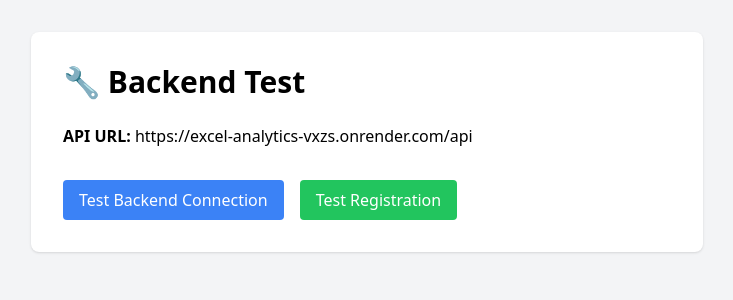
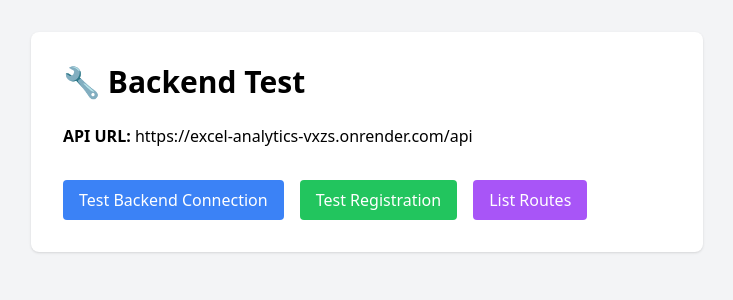
Before and after one commit to Anisha1121/Excel-Analytics, a React (Vite) app in the folder frontend/: page / in a window 1280 px wide. Shown: the top 300 px of the page, without its empty margins (273-1006 px from the left). Built offline with nearby package versions, Linux system fonts and the light colour scheme.

Commit message:
ADD: List Routes debug button to QuickTest

```diff
--- a/frontend/src/QuickTest.jsx
+++ b/frontend/src/QuickTest.jsx
@@ -46,6 +46,18 @@ function QuickTest() {
     setLoading(false)
   }
 
+  const testRoutes = async () => {
+    setLoading(true)
+    try {
+      const response = await fetch(`${import.meta.env.VITE_API_URL}/api/routes`);
+      const data = await response.json();
+      setResult(JSON.stringify(data, null, 2));
+    } catch (error) {
+      setResult(`Error: ${error.message}`);
+    }
+    setLoading(false)
+  };
+
   return (
     <div className="min-h-screen bg-gray-100 p-8">
       <div className="max-w-2xl mx-auto bg-white p-8 rounded-lg shadow">
@@ -71,6 +83,14 @@ function QuickTest() {
           >
             {loading ? 'Testing...' : 'Test Registration'}
           </button>
+
+          <button
+            onClick={testRoutes}
+            disabled={loading}
+            className="bg-purple-500 text-white px-4 py-2 rounded hover:bg-purple-600 disabled:opacity-50 ml-4"
+          >
+            {loading ? 'Testing...' : 'List Routes'}
+          </button>
         </div>
 
         {result && (
```
